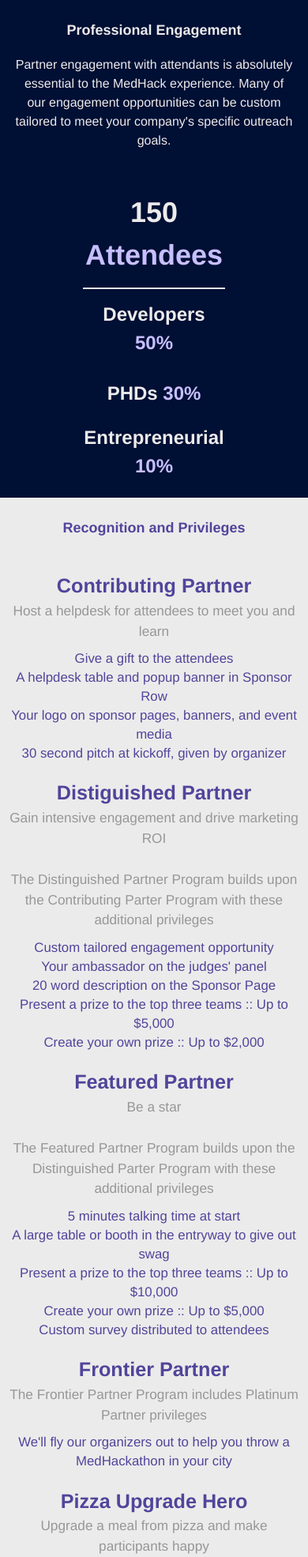
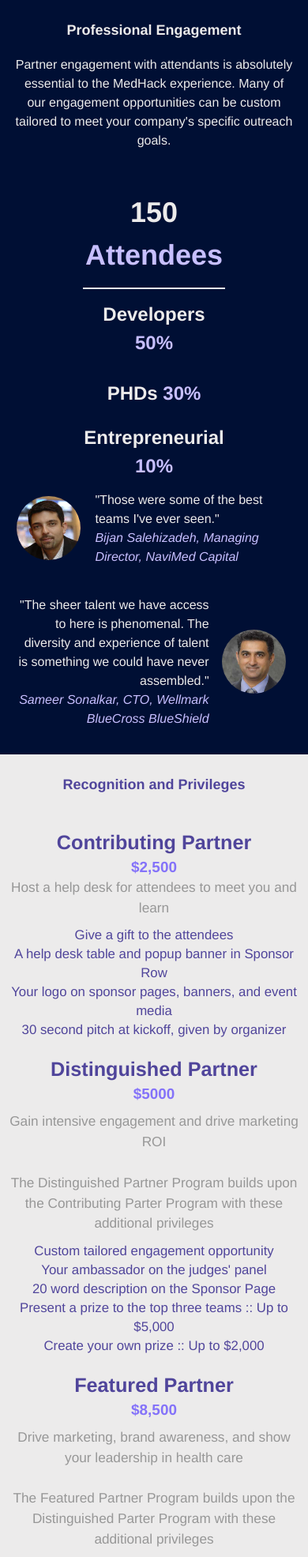
Before and after one commit to MrDunham/p_source, a Django app: template templates/medhack_sponsors.html in a window 390 px wide. Shown: the part 495-2466 px from the top of the page at 79% size. Run offline with Django 3.2, Linux system fonts and the light colour scheme; the template is opened without the code that fills it, so the values that code supplies are empty.

Commit message:
Added quotes to sponsors page and controlling SCSS

```diff
--- a/css/premier.css
+++ b/css/premier.css
@@ -1094,6 +1094,52 @@ nav {
       margin: 3.8709677% auto;
       font-size: 1em; } }
 
+.content .quote {
+  width: 80%;
+  padding-left: 10%;
+  padding-top: 1.3888889%; }
+  .content .quote img, .content .quote div {
+    vertical-align: middle;
+    display: inline-block;
+    position: relative; }
+  .content .quote img {
+    width: 10%;
+    position: relative;
+    border-radius: 5rem; }
+  .content .quote div {
+    width: 88%;
+    margin-left: 1%; }
+    .content .quote div .attributed {
+      font-weight: 100;
+      font-style: italic;
+      color: #c7bfff; }
+  .content .quote.right {
+    padding-right: 10%; }
+    .content .quote.right img {
+      left: 90%; }
+    .content .quote.right div {
+      right: 10%;
+      margin-left: 0;
+      margin-right: 1%;
+      text-align: right; }
+  @media screen and (max-width: 520px) {
+    .content .quote {
+      width: 95%;
+      padding: 5% 3%; }
+      .content .quote img {
+        width: 23%; }
+      .content .quote div {
+        margin-top: 0;
+        width: 70%;
+        margin-left: 4%; }
+      .content .quote.right img {
+        left: 74%; }
+      .content .quote.right div {
+        right: 25%;
+        margin-left: 0; } }
+.content > :first-child.quote {
+  padding-top: 0%; }
+
 .program {
   width: 36.5853659%;
   margin: 0 0 0 9.7560976%; }
--- a/scss/partials/_sponsors.scss
+++ b/scss/partials/_sponsors.scss
@@ -187,6 +187,84 @@
   }
 }
 
+// Quotes =============================
+.content{
+  .quote{
+    width: 80%;
+    padding-left: 10%;
+    padding-top: 1.3888889%;
+
+    img, div{
+      vertical-align: middle;
+      display: inline-block;
+      position: relative;
+      // float: left;
+    }
+    img{
+      width: 10%;
+      position: relative;
+      border-radius: 5rem;
+    }
+    div{
+      width: 88%;
+      margin-left: 1%;
+      // margin-top: 1rem;
+
+      .attributed{
+        font-weight: 100;
+        font-style: italic;
+        color: $purple_light;
+      }
+    }
+    &.left{
+      // img{float: left;}
+      // div{float: left;}
+    }
+    &.right{
+      // float: right;
+      padding-right: 10%;
+      img{
+        left: 90%;
+        // float: right;
+      }
+      div{
+        // float: right;
+        right: 10%;
+        margin-left: 0;
+        margin-right: 1%;
+        text-align: right;}
+    }
+    @media screen and (max-width: 520px){
+      width: 95%;
+      padding: 5% 3%;
+      img{
+        width: 23%;
+      }
+      div{
+        margin-top: 0;
+        width: 70%;
+        margin-left: 4%;
+      }
+      &.right{
+
+        img{
+          left: 74%;
+          // float: right;
+        }
+        div{
+          // float: right;
+          right: 25%;
+          margin-left: 0;
+          // margin-right: 5%;
+        }
+
+      }
+    }
+  }
+  &>:first-child.quote{
+    padding-top: 0%; // Fix for spacing with the first element of a quote. Makes it possible to have multiple quotes all spaced correctly.
+  }
+}
 
 // Tiers + Benefits =============================
 
--- a/templates/medhack_sponsors.html
+++ b/templates/medhack_sponsors.html
@@ -149,16 +149,28 @@
             <div class="clear"></div>
 
         </div><!-- end content -->
-       {%comment%}
-       <div class="centered">
-           <div class="ninty">
+       <div class="content">
+         <div class=" quote">
+            <img src="/images/partners/bijan_salehizadeh.jpg"/>
+            <div class="">
                    "Those were some of the best teams I've ever seen."<br/>
                    <span class="attributed">
                        Bijan Salehizadeh, Managing Director, NaviMed Capital
                    </span>
-           </div>
+            </div>
+         </div>
+         <div class=" quote right">
+            <img src="/images/partners/sameer_sonalkar.jpg"/>
+            <div class="">
+                   "The sheer talent we have access to here is phenomenal. The diversity and experience of talent is something we could have never assembled."<br/>
+                   <span class="attributed">
+                      Sameer Sonalkar, CTO, Wellmark BlueCross BlueShield
+                   </span>
+            </div>
+         </div>
        </div>
-       {%endcomment%}
+       <div class="clear"></div>
+
       </section><!-- end engagement section -->
 
 
@@ -175,9 +187,9 @@
             <div class="program left">
 
                 <h4>Contributing Partner</h4>
-                {# <span class="price">$3,500.00</span> #}
+                <span class="price">$2,500</span>
                 <p class="includes">
-                  Host a helpdesk for attendees to meet you and learn
+                  Host a help desk for attendees to meet you and learn
                 </p>
 
             </div> <!-- end left -->
@@ -186,7 +198,7 @@
 
               <ul>
                 <li>Give a gift to the attendees</li>
-                <li>A helpdesk table and popup banner in Sponsor Row</li>
+                <li>A help desk table and popup banner in Sponsor Row</li>
                 <li>Your logo on sponsor pages, banners, and event media</li>
                 <li>30 second pitch at kickoff, given by organizer</li>
               </ul>
@@ -201,8 +213,8 @@
 
             <div class="program left">
 
-              <h4>Distiguished Partner</h4>
-              {# <div class="price">$6,500.00</div> #}
+              <h4>Distinguished Partner</h4>
+              <div class="price">$5000</div>
               <p class="includes">
                 Gain intensive engagement and drive marketing ROI<br/><br/>
                 The Distinguished Partner Program builds upon the Contributing Parter Program with these additional privileges</p>
@@ -231,9 +243,10 @@
 
             <div class="program left">
               <h4>Featured Partner</h4>
-              {# <div class="price">$12,500.00</div> #}
+              <div class="price">$8,500</div>
               <p class="includes">
-                Be a star<br/><br/>
+                Drive marketing, brand awareness, and show your leadership in health care
+                <br/><br/>
 
                 The Featured Partner Program builds upon the Distinguished Parter Program with these additional privileges</p>
             </div>
@@ -253,31 +266,13 @@
 
           </div>
 
-          <div class="spons-priv">
-            <div class="program left">
-
-                <h4>Frontier Partner</h4>
-                {# <div class="price">$25,000.00</div> #}
-                <p class="includes">The Frontier Partner Program includes Platinum Partner privileges</p>
-
-            </div>
-
-            <div class="benefits">
-              <ul>
-                <li>We'll fly our organizers out to help you throw a MedHackathon in your city</li>
-              </ul>
-            </div>
-
-            <div class="clear"></div>
-
-          </div>
 
           <div class="spons-priv">
 
             <div class="program left">
 
                 <h4>Pizza Upgrade Hero</h4>
-                {# <span class="price">$750.00</span> #}
+                <span class="price">$750</span>
                 <p class="includes">
                   Upgrade a meal from pizza and make participants happy
                 </p>
@@ -293,6 +288,26 @@
               </ul>
 
             </div> <!-- end right -->
+
+            <div class="clear"></div>
+
+          </div>
+
+
+          <div class="spons-priv">
+            <div class="program left">
+
+                <h4>Frontier Partner</h4>
+                <div class="price"><a href="mailto:partnerships@prebacked.com">Email us</a></div>
+                <p class="includes">The Frontier Partner Program includes Platinum Partner privileges</p>
+
+            </div>
+
+            <div class="benefits">
+              <ul>
+                <li>We'll fly our organizers out to help you throw a MedHackathon in your city</li>
+              </ul>
+            </div>
 
             <div class="clear"></div>
 
```
